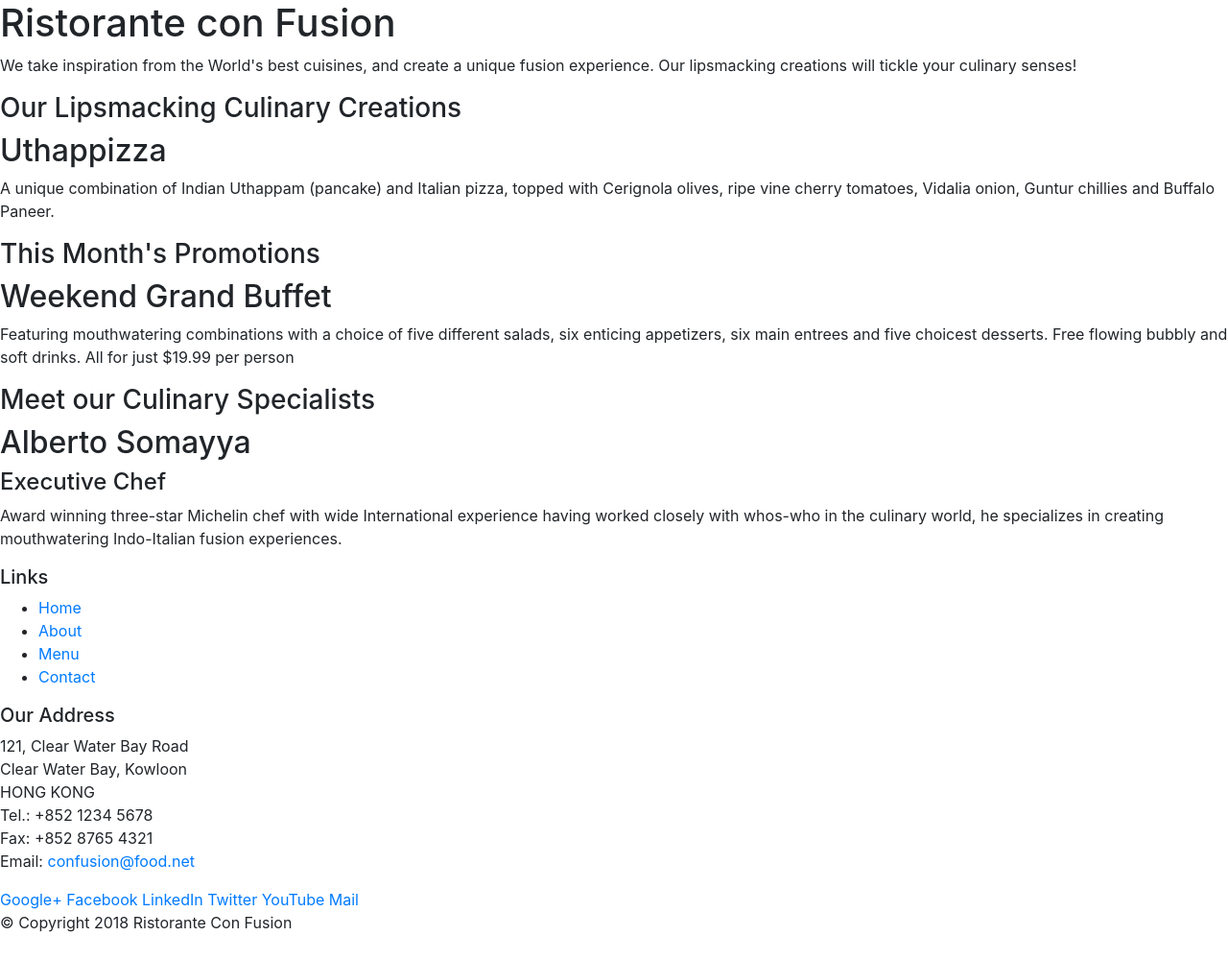
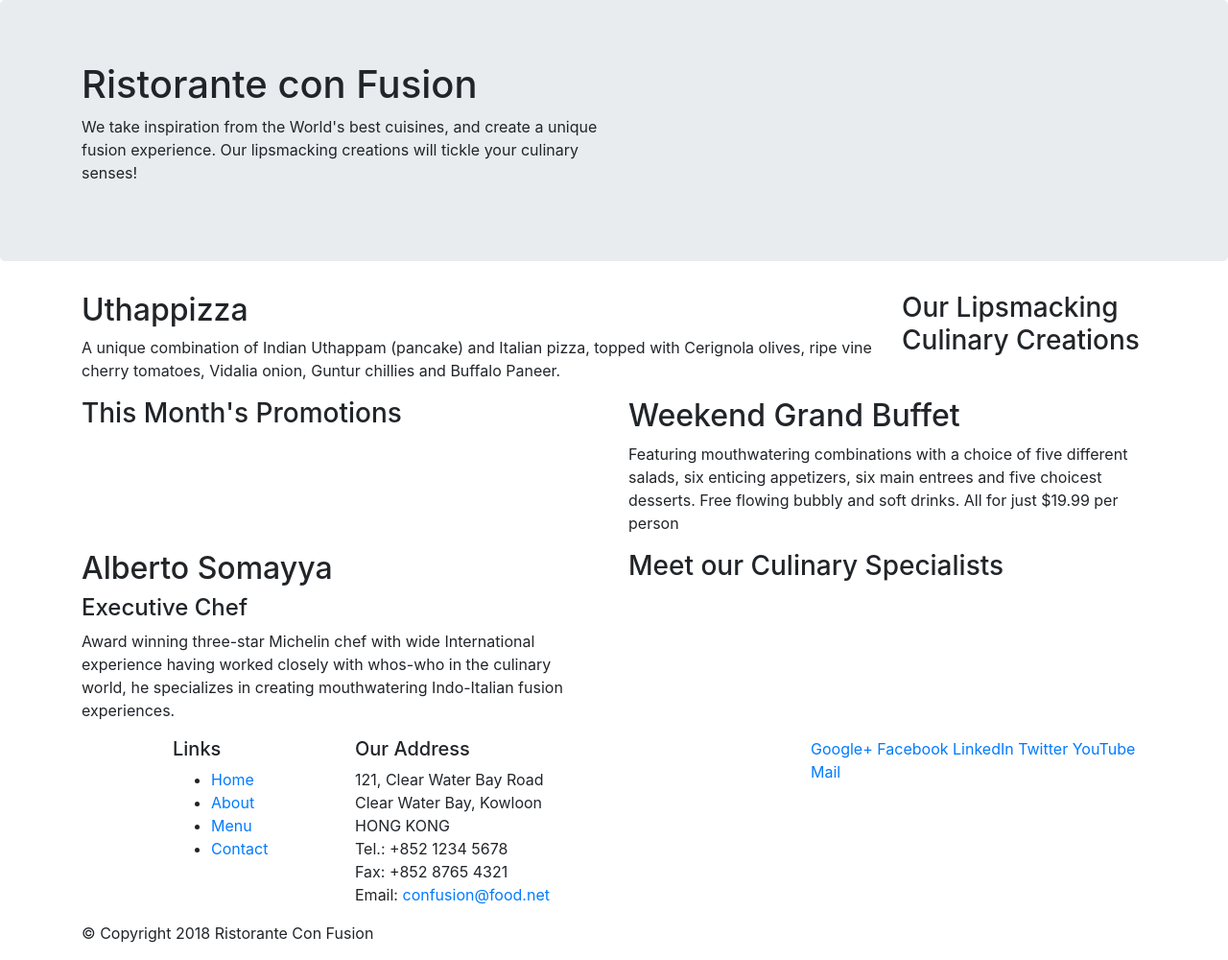
Before and after one commit to arushivii/conFusion, a website: page index.html in a window 1280 px wide. Shown: the whole page at 96% size. Drawn offline with nearby package versions, Linux system fonts and the light colour scheme.

Commit message:
Bootstrap grid

```diff
--- a/index.html
+++ b/index.html
@@ -14,46 +14,46 @@
 
 <body>
 
-    <header>
-        <div>
-            <div>
-                <div>
+    <header class="jumbotron">
+        <div class="container">
+            <div class="row">
+                <div class="col-12 col-sm-6">
                     <h1>Ristorante con Fusion</h1>
                     <p>We take inspiration from the World's best cuisines, and create a unique fusion experience. Our lipsmacking creations will tickle your culinary senses!</p>
                 </div>
-                <div>
+                <div clss="col-12 col-sm-6">
                 </div>
             </div>
         </div>
     </header>
 
-    <div>
-        <div>
-            <div>
+    <div class="container">
+        <div class="row">
+            <div class="col-12 col-sm-6 col-md-3 order-sm-last">
                 <h3>Our Lipsmacking Culinary Creations</h3>
             </div>
-            <div>
+            <div class="col col-sm col-md order-sm-first">
                 <h2>Uthappizza</h2>
                 <p>A unique combination of Indian Uthappam (pancake) and Italian pizza, topped with Cerignola olives, ripe vine cherry tomatoes, Vidalia onion, Guntur chillies and Buffalo Paneer.</p>
             </div>
         </div>
 
 
-        <div>
-            <div>
+        <div class="row">
+            <div class="col-12 col-sm-6">
                 <h3>This Month's Promotions</h3>
             </div>
-            <div>
+            <div class="col col-sm col-md">
                 <h2>Weekend Grand Buffet</h2>
                 <p>Featuring mouthwatering combinations with a choice of five different salads, six enticing appetizers, six main entrees and five choicest desserts. Free flowing bubbly and soft drinks. All for just $19.99 per person </p>
             </div>
         </div>
 
-        <div>
-            <div>
+        <div class="row">
+            <div class="col-12 col-sm-6 order-sm-last">
                 <h3>Meet our Culinary Specialists</h3>
             </div>
-            <div>
+            <div class="col col-sm col-md order-sm-first">
                 <h2>Alberto Somayya</h2>
                 <h4>Executive Chef</h4>
                 <p>Award winning three-star Michelin chef with wide International experience having worked closely with whos-who in the culinary world, he specializes in creating mouthwatering Indo-Italian fusion experiences. </p>
@@ -62,9 +62,9 @@
     </div>
 
     <footer>
-        <div>
-            <div>
-                <div>
+        <div class="container">
+            <div class="row">
+                <div class="col-4 col-sm-2 offset-1">
                     <h5>Links</h5>
                     <ul>
                         <li><a href="#">Home</a></li>
@@ -73,7 +73,7 @@
                         <li><a href="#">Contact</a></li>
                     </ul>
                 </div>
-                <div>
+                <div class="col-7 col-sm-5">
                     <h5>Our Address</h5>
                     <address>
 		              121, Clear Water Bay Road<br>
@@ -84,7 +84,7 @@
 		              Email: <a href="mailto:confusion@food.net">confusion@food.net</a>
 		           </address>
                 </div>
-                <div>
+                <div class="col-12 col-sm-4">
                     <div>
                         <a href="http://google.com/+">Google+</a>
                         <a href="http://www.facebook.com/profile.php?id=">Facebook</a>
@@ -95,8 +95,8 @@
                     </div>
                 </div>
            </div>
-           <div>
-                <div>
+           <div class="row">
+                <div class="col-auto">
                     <p>© Copyright 2018 Ristorante Con Fusion</p>
                 </div>
            </div>
```
